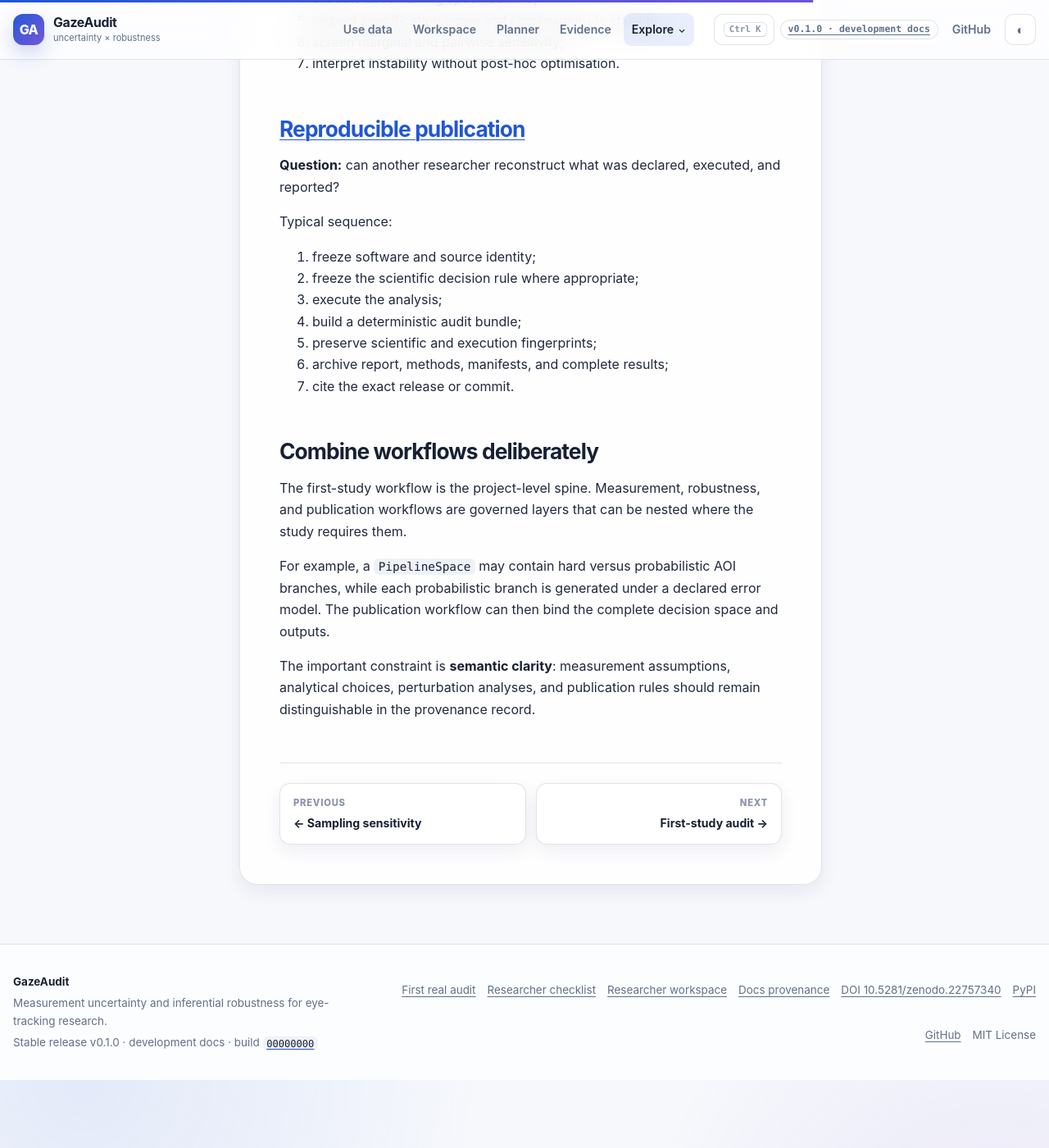
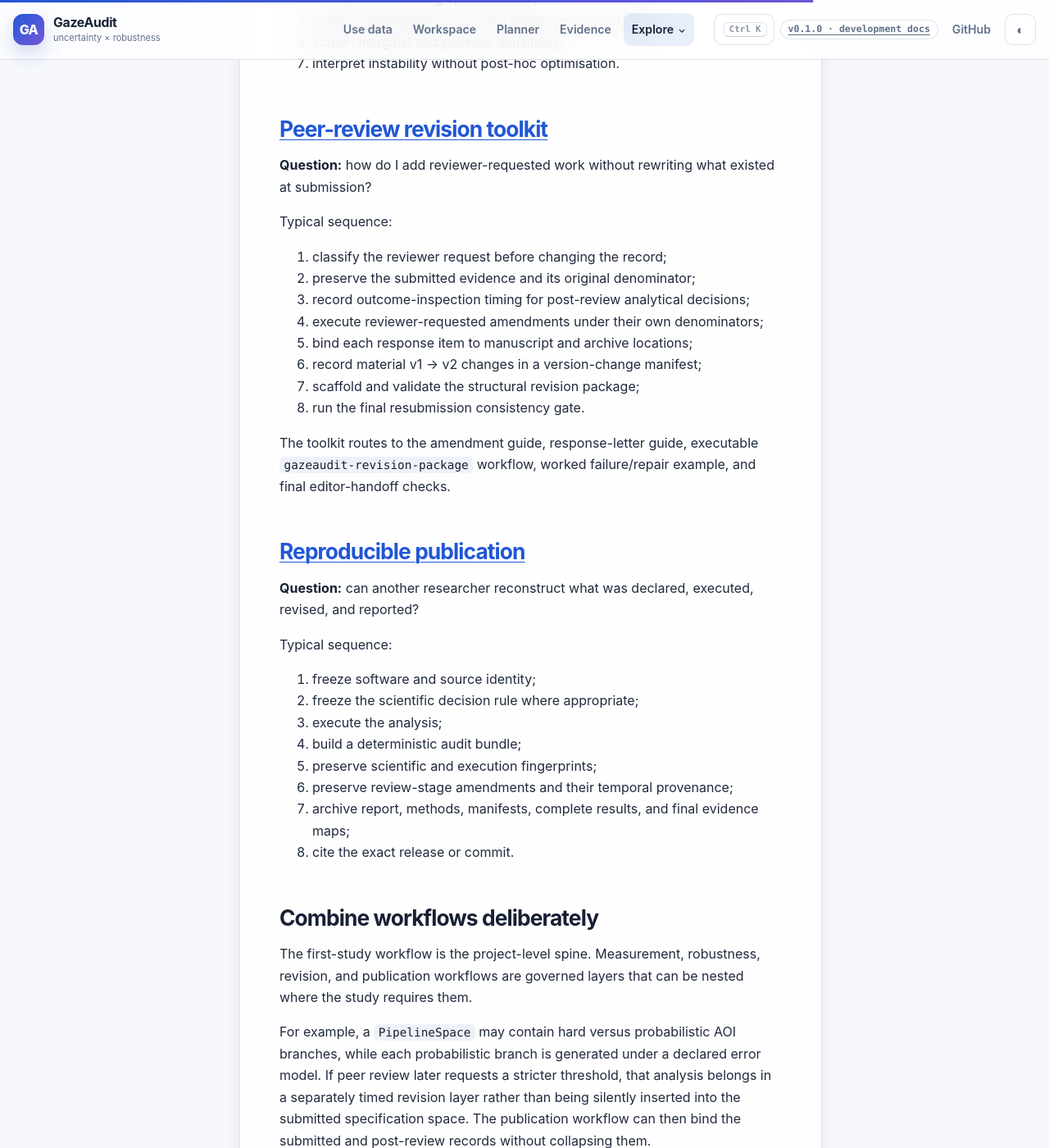
Before and after one commit to stefanosbalaskas/GazeAudit, a Jekyll site: the page built from docs/workflows/index.md, in a window 1280 px wide and 1400 px high, scrolled down 1948 px. Shown: the whole window at 82% size. Built offline with Jekyll 4.4.1, drawn with Linux system fonts in a browser that asks for light colours; some of the changed text lies outside the part shown.

Commit message:
docs: surface revision toolkit in workflows

```diff
--- a/docs/workflows/index.md
+++ b/docs/workflows/index.md
@@ -1,16 +1,16 @@
 ---
 title: Research workflows
-description: End-to-end GazeAudit workflows for applying the package to a study, measurement uncertainty, analytical robustness, and reproducible publication.
+description: End-to-end GazeAudit workflows for applying the package to a study, measurement uncertainty, analytical robustness, peer-review revision, and reproducible publication.
 kicker: Workflows
 ---
 
 # Research workflows
 
-Use these pages when you already understand the basic functions and need to structure a complete analysis.
+Use these pages when you already understand the basic functions and need to structure a complete analysis or revision record.
 
 <figure class="plot-card">
   <img src="{{ '/assets/images/workflow-overview.svg' | relative_url }}" alt="GazeAudit end-to-end workflow">
-  <figcaption>GazeAudit separates measurement uncertainty, analytical decision uncertainty, endpoint definition, robustness diagnostics, and publication provenance.</figcaption>
+  <figcaption>GazeAudit separates measurement uncertainty, analytical decision uncertainty, endpoint definition, robustness diagnostics, review-stage amendments, and publication provenance.</figcaption>
 </figure>
 
 ## [First-study audit](first-study-audit/)
@@ -54,9 +54,26 @@ Typical sequence:
 6. screen marginal and pairwise sensitivity;
 7. interpret instability without post-hoc optimisation.
 
+## [Peer-review revision toolkit]({{ '/docs/workspace/revision-toolkit/' | relative_url }})
+
+**Question:** how do I add reviewer-requested work without rewriting what existed at submission?
+
+Typical sequence:
+
+1. classify the reviewer request before changing the record;
+2. preserve the submitted evidence and its original denominator;
+3. record outcome-inspection timing for post-review analytical decisions;
+4. execute reviewer-requested amendments under their own denominators;
+5. bind each response item to manuscript and archive locations;
+6. record material v1 → v2 changes in a version-change manifest;
+7. scaffold and validate the structural revision package;
+8. run the final resubmission consistency gate.
+
+The toolkit routes to the amendment guide, response-letter guide, executable `gazeaudit-revision-package` workflow, worked failure/repair example, and final editor-handoff checks.
+
 ## [Reproducible publication](reproducible-publication/)
 
-**Question:** can another researcher reconstruct what was declared, executed, and reported?
+**Question:** can another researcher reconstruct what was declared, executed, revised, and reported?
 
 Typical sequence:
 
@@ -65,13 +82,14 @@ Typical sequence:
 3. execute the analysis;
 4. build a deterministic audit bundle;
 5. preserve scientific and execution fingerprints;
-6. archive report, methods, manifests, and complete results;
-7. cite the exact release or commit.
+6. preserve review-stage amendments and their temporal provenance;
+7. archive report, methods, manifests, complete results, and final evidence maps;
+8. cite the exact release or commit.
 
 ## Combine workflows deliberately
 
-The first-study workflow is the project-level spine. Measurement, robustness, and publication workflows are governed layers that can be nested where the study requires them.
+The first-study workflow is the project-level spine. Measurement, robustness, revision, and publication workflows are governed layers that can be nested where the study requires them.
 
-For example, a `PipelineSpace` may contain hard versus probabilistic AOI branches, while each probabilistic branch is generated under a declared error model. The publication workflow can then bind the complete decision space and outputs.
+For example, a `PipelineSpace` may contain hard versus probabilistic AOI branches, while each probabilistic branch is generated under a declared error model. If peer review later requests a stricter threshold, that analysis belongs in a separately timed revision layer rather than being silently inserted into the submitted specification space. The publication workflow can then bind the submitted and post-review records without collapsing them.
 
-The important constraint is **semantic clarity**: measurement assumptions, analytical choices, perturbation analyses, and publication rules should remain distinguishable in the provenance record.
+The important constraint is **semantic and temporal clarity**: measurement assumptions, analytical choices, perturbation analyses, reviewer-requested extensions, corrections, and publication rules should remain distinguishable in the provenance record.
```
